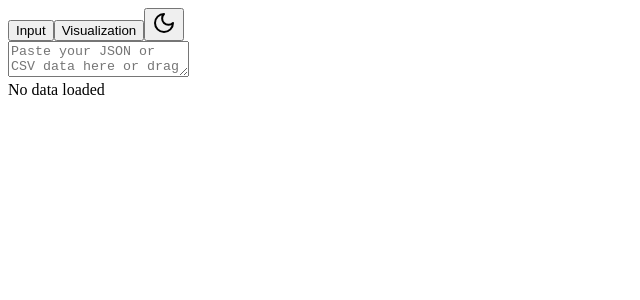
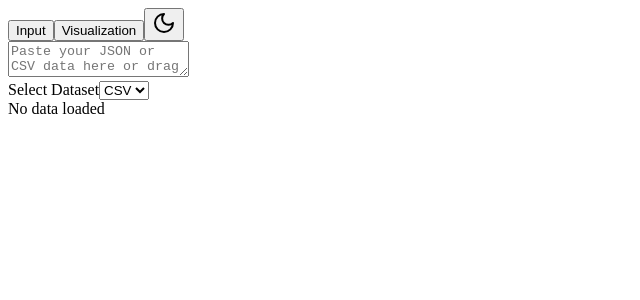
Before and after one commit to AikeHillbrands/vizkey, a React (Vite) app: page / in a window 1280 px wide. Shown: the top 300 px of the page, without its empty margins (0-640 px from the left). Built offline with nearby package versions, Linux system fonts and the light colour scheme; the HTML template or start-up script is replaced by a standard one.

Commit message:
Make it possible to select a dataset

```diff
--- a/src/App.tsx
+++ b/src/App.tsx
@@ -6,29 +6,56 @@ import { ChartingPage } from "./components/ChartingPage"
 import { TabLayout } from "./components/TabLayout"
 import { InputRecord } from "./types"
 import { processInput } from "./utils/process-inputs"
+import { PropertyList } from "./components/PropertyList"
 
 ChartJS.register(...registerables)
 
 function App() {
   const [activeTab, setActiveTab] = useState<"data" | "config">("data")
+  const [inputText, setInputText] = useState("")
+  const [selectedDatasetIndex, setSelectedDatasetIndex] = useState(0)
 
-  const [inputText, setInputText] = useState("")
+  const datasets = useMemo(() => {
+    return tryParseInputData(inputText)
+  }, [inputText])
 
   const inputData = useMemo(() => {
-    const data = tryParseInputData(inputText)
-    return processInput(data)
-  }, [inputText])
+    const selectedDataset = datasets[selectedDatasetIndex]
+    return selectedDataset ? processInput(selectedDataset.rows) : { fields: [], rows: [] }
+  }, [datasets, selectedDatasetIndex])
 
   return (
     <div className="min-h-screen bg-white dark:bg-gray-900 text-gray-900 dark:text-gray-100">
       <div className="border-b border-gray-200 dark:border-gray-700"></div>
       <TabLayout activeTab={activeTab} onTabChange={setActiveTab}>
         {activeTab === "data" ? (
-          <DataInput
-            value={inputText}
-            onChange={(data) => setInputText(data)}
-            fields={inputData.fields}
-          />
+          <div className="h-full flex">
+            <DataInput
+              value={inputText}
+              onChange={(data) => setInputText(data)}
+            />
+            <div className="w-1/2 bg-gray-50 dark:bg-gray-900 p-4">
+              {datasets.length > 0 && (
+                <div className="mb-4">
+                  <label className="block text-sm font-medium mb-2">
+                    Select Dataset
+                  </label>
+                  <select
+                    className="w-full p-2 border rounded dark:bg-gray-800 dark:border-gray-700"
+                    value={selectedDatasetIndex}
+                    onChange={(e) => setSelectedDatasetIndex(Number(e.target.value))}
+                  >
+                    {datasets.map((dataset, index) => (
+                      <option key={dataset.name} value={index}>
+                        {dataset.name}
+                      </option>
+                    ))}
+                  </select>
+                </div>
+              )}
+              <PropertyList fields={inputData.fields} />
+            </div>
+          </div>
         ) : (
           <ChartingPage inputData={inputData} />
         )}
@@ -39,12 +66,26 @@ function App() {
 
 export default App
 
-function tryParseInputData(input: string) {
+function tryParseInputData(input: string): {
+  name: string
+  rows: InputRecord[]
+}[] {
   try {
     // Try parsing as JSON first
     const jsonData = JSON.parse(input)
 
-    return flattenJson(jsonData)
+    const arrays = findArrays(jsonData)
+
+    const datasets = []
+
+    for (const { rows, path } of arrays) {
+      datasets.push({
+        name: path.length > 0 ? path.join(".") : "Root",
+        rows: flattenJson(rows),
+      })
+    }
+
+    return datasets
   } catch {
     let result: InputRecord[] = []
     // If JSON parsing fails, try CSV
@@ -55,7 +96,7 @@ function tryParseInputData(input: string) {
       header: true,
     })
 
-    return result
+    return [{ name: "CSV", rows: result }]
   }
 }
 
@@ -88,3 +129,23 @@ function flattenRecursively(
     result[path.join(".")] = obj
   }
 }
+
+function findArrays(obj: unknown) {
+  const results: { rows: unknown[]; path: string[] }[] = []
+
+  function findArrayRecursively(obj: unknown, path: string[]) {
+    if (Array.isArray(obj)) {
+      results.push({ rows: obj, path })
+    } else if (obj && typeof obj === "object") {
+      for (const key in obj) {
+        findArrayRecursively((obj as Record<string, unknown>)[key], [
+          ...path,
+          key,
+        ])
+      }
+    }
+  }
+
+  findArrayRecursively(obj, [])
+  return results
+}
--- a/src/components/DataInput.tsx
+++ b/src/components/DataInput.tsx
@@ -1,12 +1,9 @@
 import { useState, useCallback } from 'react'
-import { Field } from '../types'
-import { PropertyList } from './PropertyList'
 import Papa from 'papaparse'
 
-export function DataInput({ value, onChange, fields }: {
+export function DataInput({ value, onChange }: {
   value: string
   onChange: (value: string) => void
-  fields: Field[]
 }) {
   const [errorMessage, setErrorMessage] = useState<string | null>(null)
 
@@ -171,7 +168,6 @@ export function DataInput({ value, onChange, fields }: {
   }
 
   return (
-    <div className="h-full flex">
       <div className="w-1/2 p-4 border-r flex flex-col">
         <textarea
           className={`w-full border rounded-lg font-mono text-xs dark:bg-gray-900 p-4 ${
@@ -197,10 +193,6 @@ export function DataInput({ value, onChange, fields }: {
           </div>
         )}
       </div>
-      <div className="w-1/2 bg-gray-50 dark:bg-gray-900">
-        <PropertyList fields={fields} />
-      </div>
-    </div>
   )
 }
 
--- a/src/components/PropertyList.tsx
+++ b/src/components/PropertyList.tsx
@@ -44,8 +44,8 @@ export function PropertyList({ fields }: PropertyListProps) {
   })
 
   return (
-    <div className="h-full flex flex-col px-4">
-      <h2 className="text-lg font-bold mb-4 mt-4">Detected Properties</h2>
+    <div className="h-full flex flex-col">
+      <h2 className="text-lg font-bold mb-4">Detected Properties</h2>
       <div className="flex-1 overflow-auto">
         <div className="space-y-2">
           {properties.map((prop) => (
```
